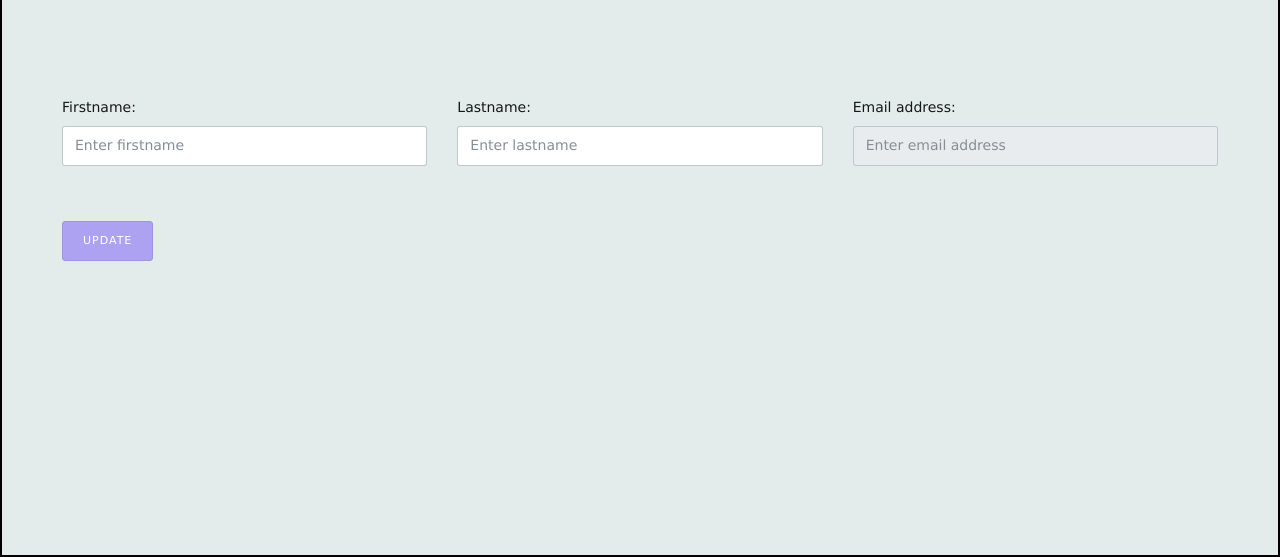
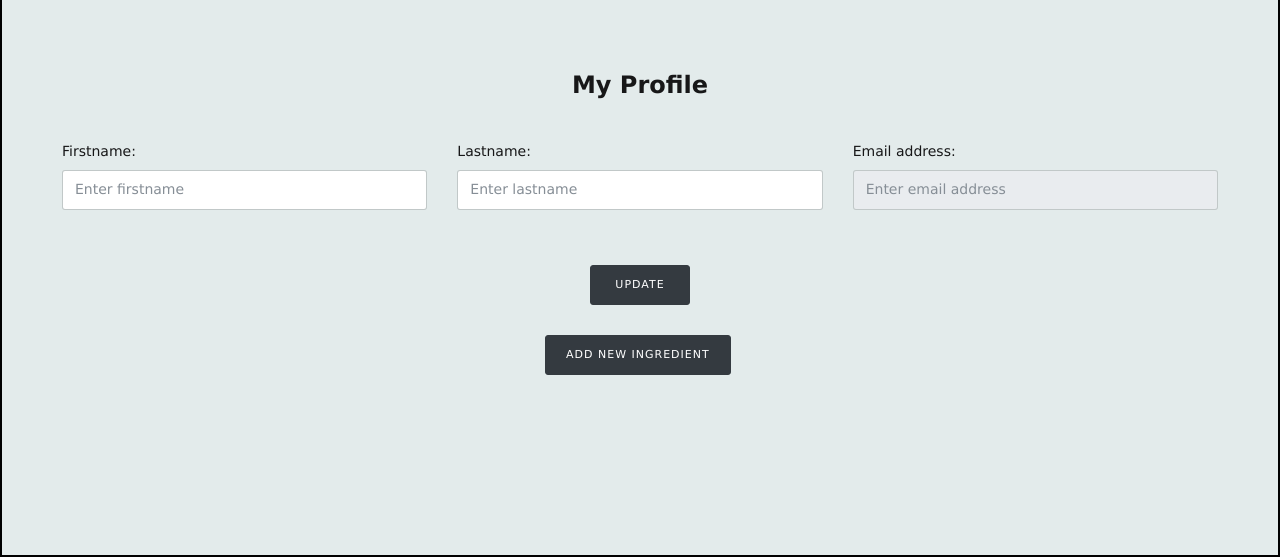
Before and after one commit to rushitkanani/cooking_robot, a PHP site: page /user_profile.php in a window 1280 px wide; the page is wider, and only the part inside the window is pictured. Shown: the part 243-800 px from the top of that part. Run offline with PHP 8.4, Linux system fonts and the light colour scheme; the visitor is signed in with stand-in values (Sample User, id 1); data that the repository does not hold is empty; some web fonts are replaced.

Commit message:
Update user_profile.php

```diff
--- a/user_profile.php
+++ b/user_profile.php
@@ -22,7 +22,9 @@
         </button>
         <strong class="d-block d-sm-inline-block-force">Well done!</strong> Your Profile data has been successfully updated!!!
 </div>
-
+<div style="text-align: center;">
+  <h4>My Profile</h4>
+</div>
 <div class="form-layout form-layout-1" style="border: none;">
             <div class="row mg-b-25">
               <div class="col-lg-4">
@@ -48,9 +50,12 @@
             </div><!-- row -->
 
             <div class="form-layout-footer">
-              <button class="btn btn-info" id="update">UPDATE</button>
+              <button class="btn btn-info btn-dark" id="update" style='width:100px;margin:0 50%;position:relative;left:-50px;'>UPDATE</button>
             </div><!-- form-layout-footer -->
           </div>
+          <div class="form-layout-footer">
+              <button class="btn btn-info btn-dark" style='margin:0 50%;position:relative;left: -95px;px;'><a href="ingredients.php"; style="color: white";>Add New Ingredient</a></button>
+            </div>
           </div>
 
 </body>
```
